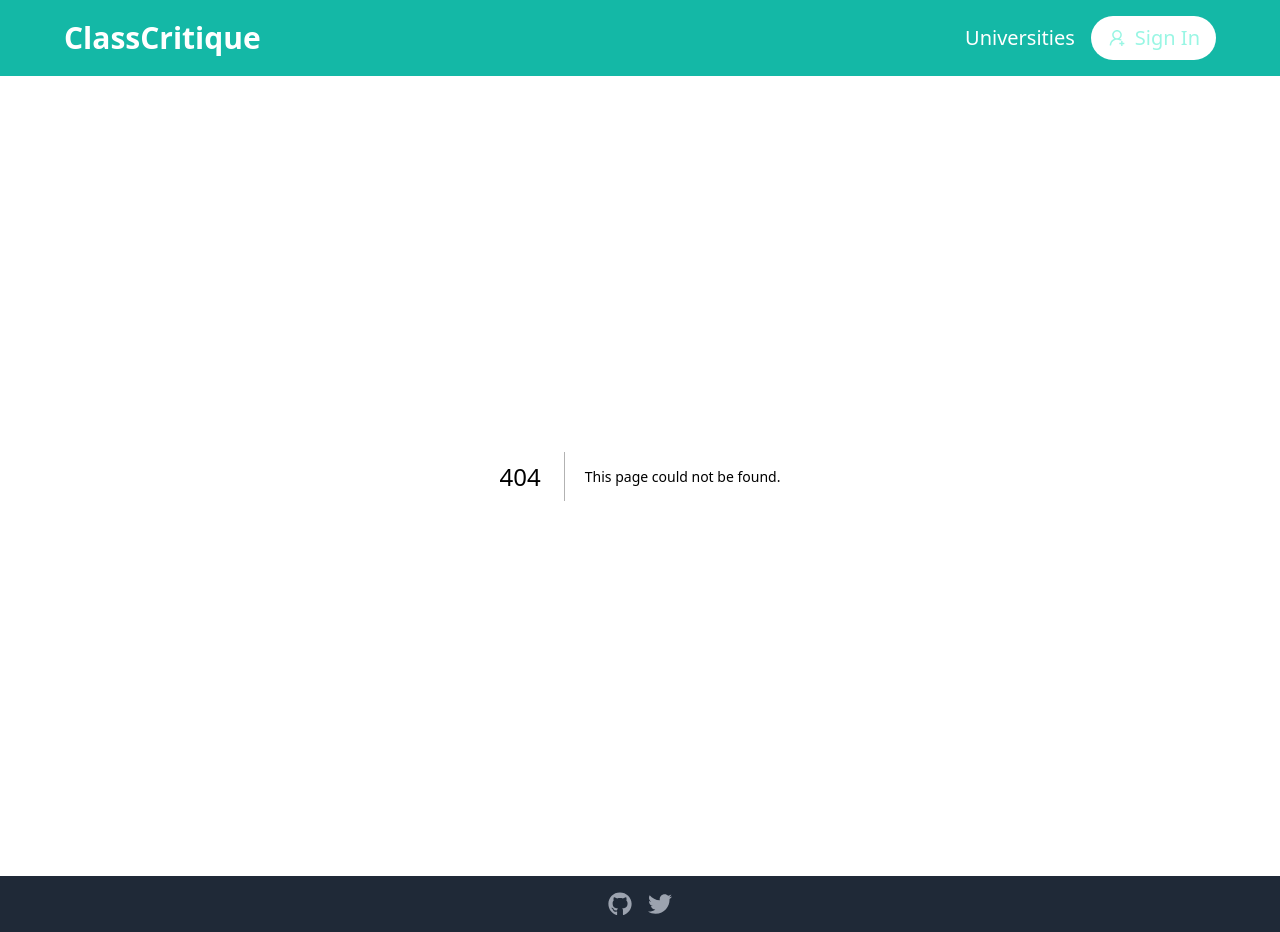
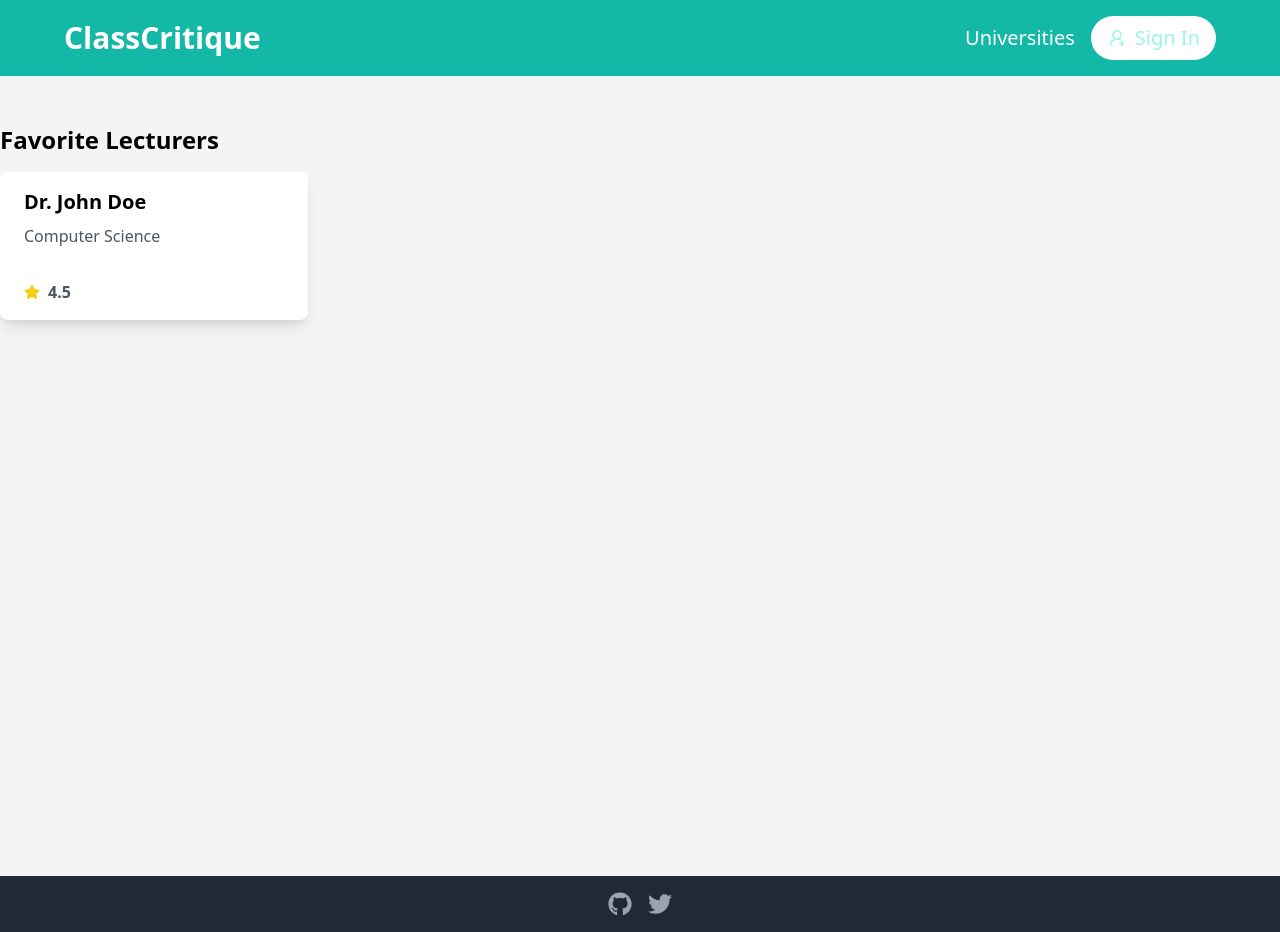
Before and after one commit to farajabien/class-critique-client-2, a Next.js app: page /auth/profile in a window 1280 px wide. Before the commit this address had no page. Built offline with nearby package versions, Linux system fonts and the light colour scheme.

Commit message:
profile page

```diff
--- a/components/layoutComps.jsx
+++ b/components/layoutComps.jsx
@@ -65,7 +65,7 @@ const Header = () => {
 				{user && (
 					<>
 						<Link
-							href='/profile'
+							href='/auth/profile'
 							className='flex items-center space-x-2 text-white text-lg md:text-xl hover:text-teal-200 focus:text-teal-200 transition-colors duration-300'>
 							<HiOutlineUserCircle />
 							<span>Profile</span>
--- a/components/lecturers/LecturerModal.jsx
+++ b/components/lecturers/LecturerModal.jsx
@@ -17,6 +17,7 @@ import LoadingScreen from '../molecules/LoadingScreen'
 
 function LecturerModal({
 	lecturer,
+	rank,
 	handleCloseModal,
 	reviews,
 	course,
@@ -137,7 +138,9 @@ function LecturerModal({
 				onClick={(e) => e.stopPropagation()}>
 				<div>
 					<div className=' items-center mb-4'>
-						<h2 className='text-2xl font-medium'>{lecturer.name}</h2>
+						<h2 className='text-2xl font-medium'>
+							#{rank}. {lecturer.name}
+						</h2>
 						<p className=' text-gray-500'>{lecturer.email ?? 'N/A'}</p>
 					</div>
 					<div className='flex items-center mb-4'>
--- a/components/lecturers/LecturerRankingCard.jsx
+++ b/components/lecturers/LecturerRankingCard.jsx
@@ -61,6 +61,7 @@ const LecturerRankingCard = ({
 			{showModal && (
 				<LecturerModal
 					lecturer={lecturer}
+					rank={rank}
 					handleCloseModal={() => setShowModal(false)}
 					handleCloseReviewModal={() => setShowModal(false)}
 					reviews={reviews}
--- /dev/null
+++ b/pages/auth/profile.jsx
@@ -0,0 +1,65 @@
+import { useEffect } from 'react'
+import { useDispatch, useSelector } from 'react-redux'
+import { FaStar } from 'react-icons/fa'
+
+const StudentProfile = () => {
+	const dispatch = useDispatch()
+	const { error, loading, user } = useSelector((state) => state.authReducer)
+
+	const renderStudentDetails = () => {
+		return (
+			<div className='bg-white shadow-lg rounded-lg overflow-hidden'>
+				{user && (
+					<>
+						{' '}
+						<div className='px-6 py-4'>
+							<h2 className='text-2xl font-bold mb-2'>{user.name}</h2>
+							<p className='text-gray-600'>{user.email}</p>
+							<p className='text-gray-600'>
+								Joined: {new Date(user.createdAt).toLocaleDateString()}
+							</p>
+						</div>
+						<div className='border-t border-gray-200 px-6 py-4'>
+							<p className='text-gray-600'>Student ID: {user.id}</p>
+							<p className='text-gray-600'>Level: {user.level}</p>
+							<p className='text-gray-600'>Major: {user.major}</p>
+						</div>
+					</>
+				)}
+			</div>
+		)
+	}
+
+	const renderFavoriteLecturers = () => {
+		return (
+			<div className='mt-6'>
+				<h2 className='text-2xl font-bold mb-4'>Favorite Lecturers</h2>
+				<div className='grid grid-cols-2 md:grid-cols-4 gap-4'>
+					<div className='bg-white shadow-lg rounded-lg overflow-hidden'>
+						<div className='px-6 py-4'>
+							<h3 className='text-xl font-bold mb-2'>Dr. John Doe</h3>
+							<p className='text-gray-600'>Computer Science</p>
+						</div>
+						<div className='px-6 py-4 flex items-center'>
+							<FaStar className='text-yellow-400 mr-2' />
+							<p className='text-gray-600 font-bold'>4.5</p>
+						</div>
+					</div>
+
+					{/* More favorite lecturers here */}
+				</div>
+			</div>
+		)
+	}
+
+	return (
+		<div className='bg-gray-100 min-h-screen'>
+			<div className='mx-auto container py-6'>
+				{renderStudentDetails()}
+				{renderFavoriteLecturers()}
+			</div>
+		</div>
+	)
+}
+
+export default StudentProfile
```
